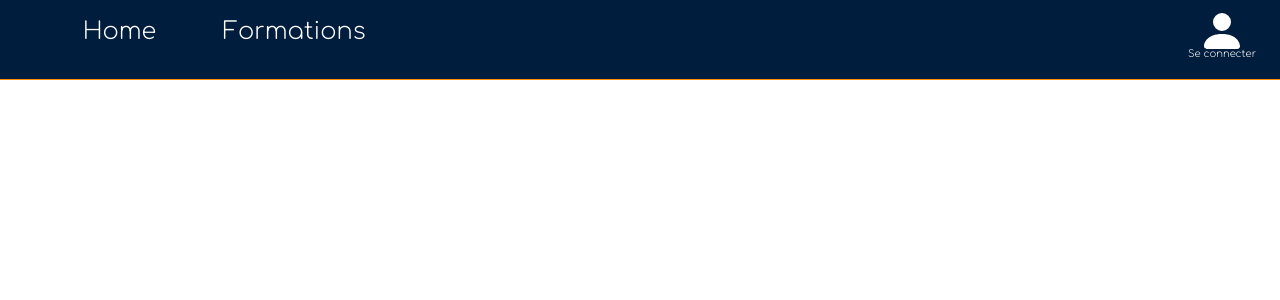
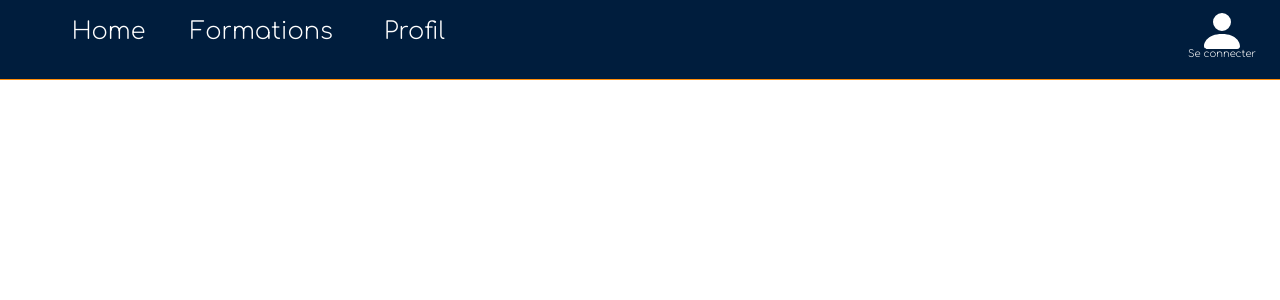
Before and after one commit to Beu-nwa/projet-fil-rouge-formation-.Net, a React (Create React App) app in the folder projet-fil-rouge/: page / in a window 1280 px wide. Shown: the top 300 px of the page. Built offline with nearby package versions, Linux system fonts and the light colour scheme; a web font is replaced by a local one.

Commit message:
update: NavBar > Navbar avec ternaire (si utilisateur est visiteur/stagiaire/formateur/modo

```diff
--- a/projet-fil-rouge/src/Components/GlobalComponent/NavBarComp/NavBarComp.jsx
+++ b/projet-fil-rouge/src/Components/GlobalComponent/NavBarComp/NavBarComp.jsx
@@ -13,6 +13,106 @@ class NavBarComp extends Component {
     }
     render() {
         return (
+
+            this.state.activeUser === "moderateur" ? (
+                //Condition pour afficher la navBar en fonction du status de l'utilisateur
+                <div className="navBarContainer">
+                    <ul>
+                        <div className='navItem'>
+                            <li>
+                                <Link to="/">Home</Link>
+                            </li>
+                        </div>
+                        <div className='navItem'>
+                            <li>
+                                <Link to="/formation">Formations</Link>
+                            </li>
+                        </div>
+                        <div className='navItem'>
+                                <li>
+                                    <a href="">Ajout Formation</a>   {/* <Link to="/formation">Profil</Link>  */}
+                                </li>
+                            </div>
+                        {
+                            this.state.activeUser.length === 0 ? (
+
+                                <div className='navItemBoxIcon'>
+                                    <div className='navItemIconText'>
+                                        <div className='iconConnection'>
+                                            <Link to="/log"><PersonFill className='navIcon' /></Link>
+                                        </div>
+                                        <div>
+                                            <div className='navIconText'>Se connecter</div>
+                                        </div>
+                                    </div>
+                                </div>
+                            ) :
+                                (
+                                    <div className='navItemBoxIcon'>
+                                        <div className='navItemIconText'>
+                                            <div className='iconConnection'>
+                                                <Link to="/log"><PersonFillX className='navIcon' /></Link>
+                                            </div>
+                                            <div>
+                                                <div className='navIconText'>Se deconnecter</div>
+                                            </div>
+                                        </div>
+                                    </div>
+                                )
+                        }
+                    </ul>
+                </div>
+                /////////////////////////////////////////////si l'utilisitaeur est stagiaire ou formateur ///
+            ) : this.state.activeUser === "formateur" || "stagiaire" ?
+                (
+                    <div className="navBarContainer">
+                        <ul>
+                            <div className='navItem'>
+                                <li>
+                                    <Link to="/">Home</Link>
+                                </li>
+                            </div>
+                            <div className='navItem'>
+                                <li>
+                                    <Link to="/formation">Formations</Link>
+                                </li>
+                            </div>
+                            <div className='navItem'>
+                                <li>
+                                    <a href="">Profil</a>   {/* <Link to="/formation">Profil</Link>  */}
+                                </li>
+                            </div>
+                            {
+                                this.state.activeUser.length === 0 ? (
+
+                                    <div className='navItemBoxIcon'>
+                                        <div className='navItemIconText'>
+                                            <div className='iconConnection'>
+                                                <Link to="/log"><PersonFill className='navIcon' /></Link>
+                                            </div>
+                                            <div>
+                                                <div className='navIconText'>Se connecter</div>
+                                            </div>
+                                        </div>
+                                    </div>
+                                ) :
+                                    (
+                                        <div className='navItemBoxIcon'>
+                                            <div className='navItemIconText'>
+                                                <div className='iconConnection'>
+                                                    <Link to="/log"><PersonFillX className='navIcon' /></Link>
+                                                </div>
+                                                <div>
+                                                    <div className='navIconText'>Se deconnecter</div>
+                                                </div>
+                                            </div>
+                                        </div>
+                                    )
+                            }
+                        </ul>
+                    </div>
+                ) :
+                ////////////////////NavBar par default (visiteur)
                 <div className="navBarContainer">
                     <ul>
                         <div className='navItem'>
@@ -49,12 +149,10 @@ class NavBarComp extends Component {
                                                 <div className='navIconText'>Se deconnecter</div>
                                             </div>
                                         </div>
-
                                     </div>
                                 )
                         }
                     </ul>
-
                 </div>
 
         );
```
Lines whose indentation alone changed are shown as unchanged.
